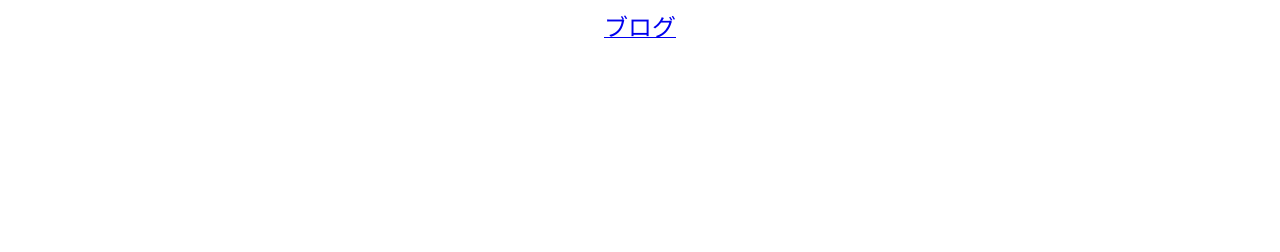
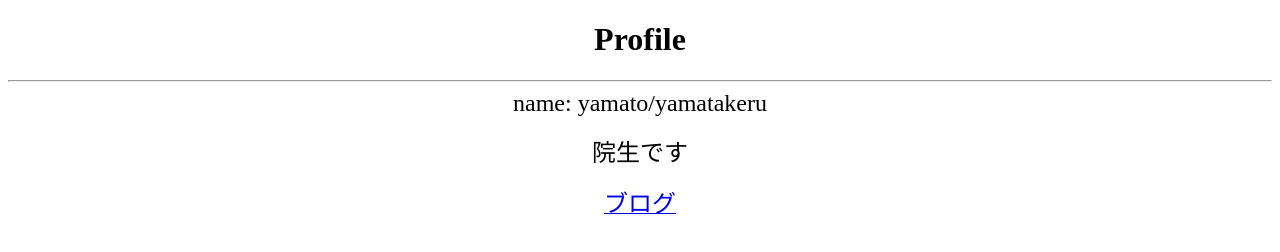
Before and after one commit to yamatakeru/yamatakeru.github.io, a plain HTML site: page index.html in a window 1280 px wide. Drawn offline with Linux system fonts and the light colour scheme.

Commit message:
add title, name, comment

```diff
--- a/index.html
+++ b/index.html
@@ -6,6 +6,12 @@
         </script>
     </head>
     <body>
-      <a href="https://yamatakeru.github.io/blog/"><font size="5">ブログ</font></a>
+        <h1>Profile</h1>
+        <HR>
+        <font size="5">name: yamato/yamatakeru</font>
+        <p>
+            <font size="5">院生です</font>
+        </p>
+        <a href="https://yamatakeru.github.io/blog/"><font size="5">ブログ</font></a>
     </body>
 </html>
```
